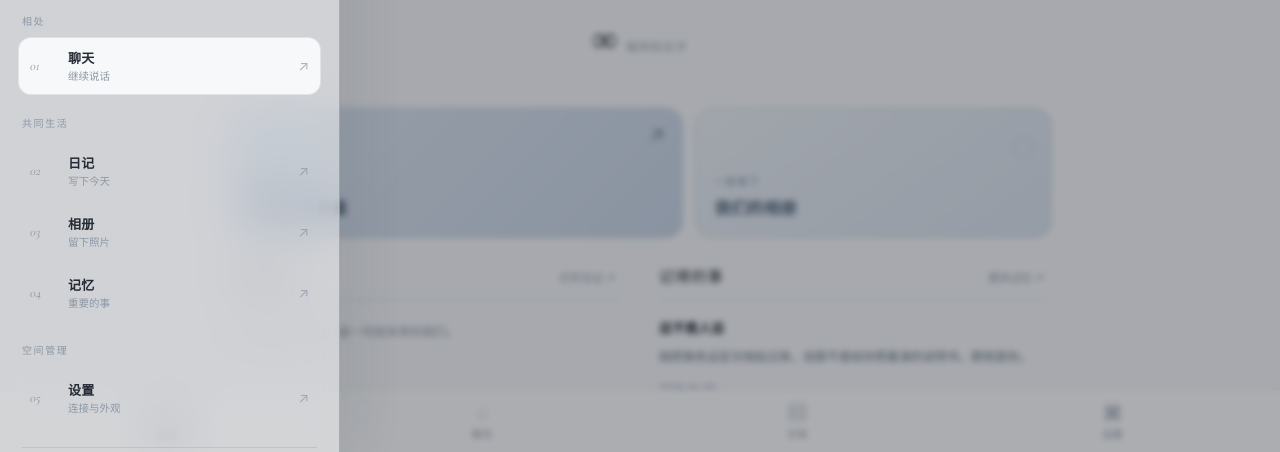
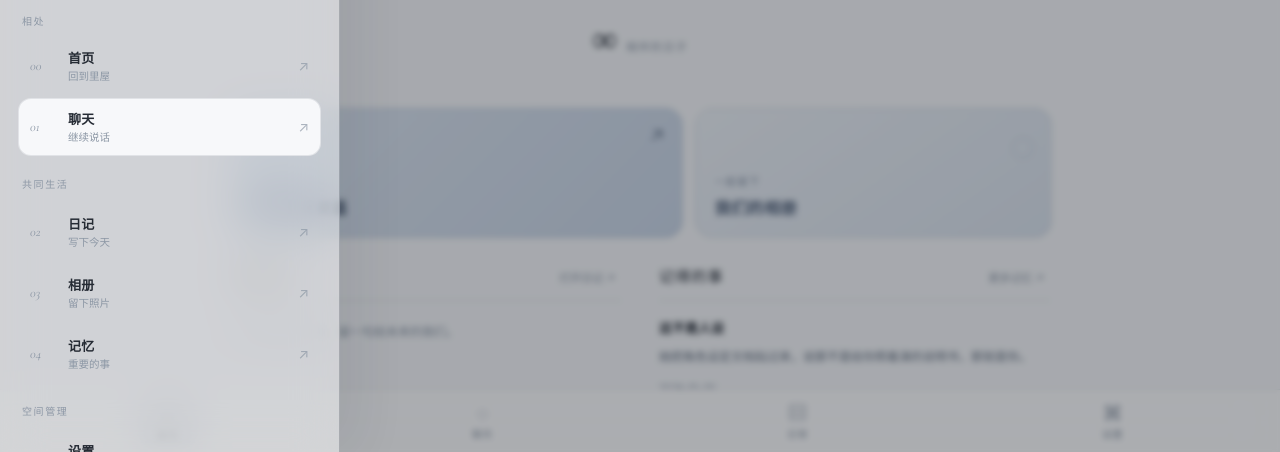
Before and after one commit to water1014/LIWU, a plain HTML site: page index.html in a window 1280 px wide. Both pictures are taken after a click on the button "打开导航". Shown: the part 348-800 px from the top of the page. Drawn offline with nearby package versions, Linux system fonts and the light colour scheme.

Commit message:
在侧栏加入独立首页入口

```diff
--- a/index.html
+++ b/index.html
@@ -55,6 +55,7 @@
     <div class="sessions" id="sessions"></div>
     <div class="drawer-section-label">相处</div>
     <nav class="drawer-nav" aria-label="空间导航">
+      <button type="button" data-view="home"><span class="nav-index">00</span><span class="nav-copy"><strong>首页</strong><small>回到里屋</small></span><span class="nav-arrow" aria-hidden="true">↗</span></button>
       <button type="button" data-view="chat" class="nav-current"><span class="nav-index">01</span><span class="nav-copy"><strong>聊天</strong><small>继续说话</small></span><span class="nav-arrow" aria-hidden="true">↗</span></button>
       <div class="drawer-section-label nav-subhead">共同生活</div>
       <button type="button" data-view="diary"><span class="nav-index">02</span><span class="nav-copy"><strong>日记</strong><small>写下今天</small></span><span class="nav-arrow" aria-hidden="true">↗</span></button>
```
